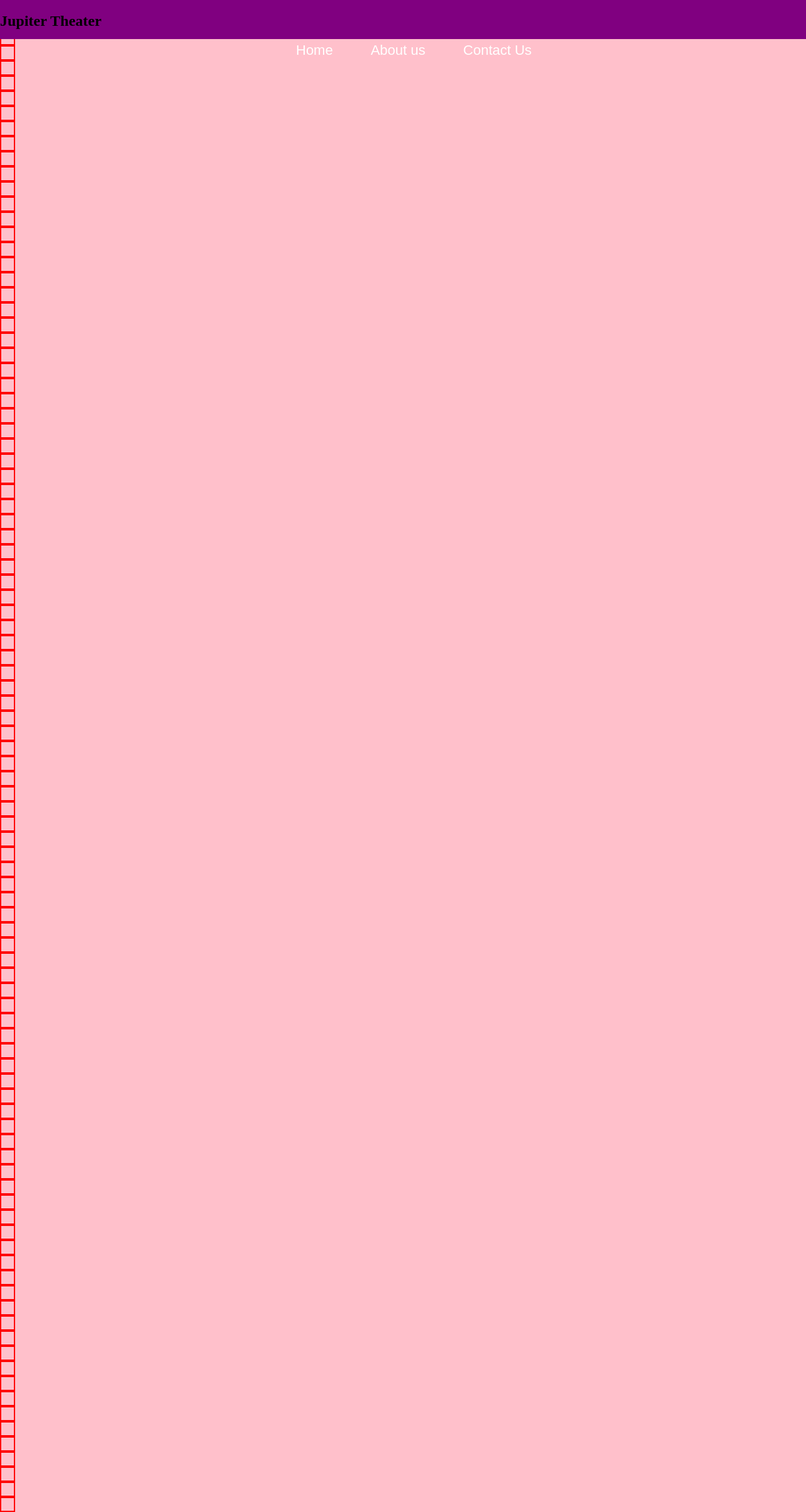
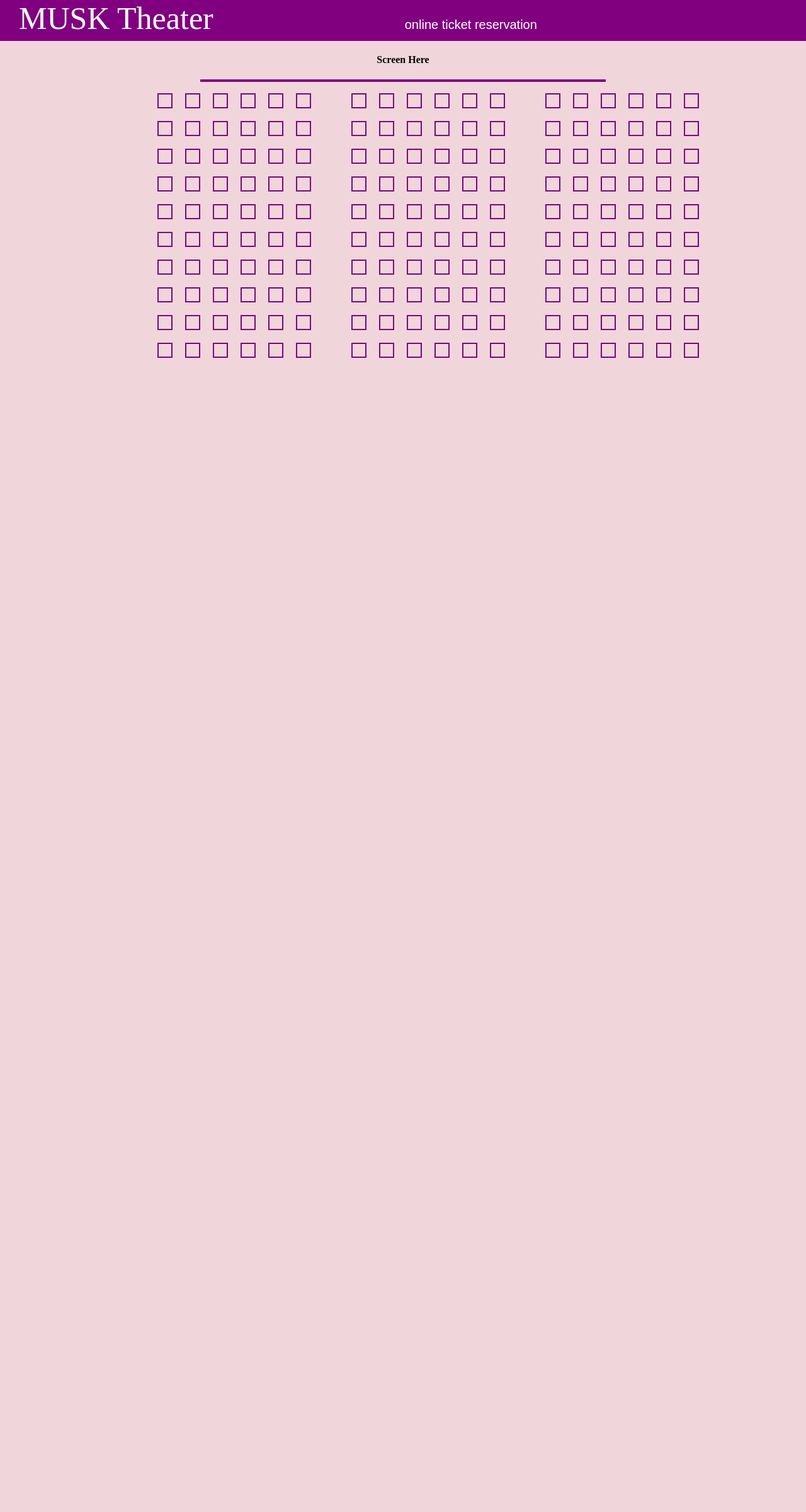
Before and after one commit to Roshan2059/roshan, a PHP site: page / in a window 1280 px wide. Shown: the whole page at 63% size. After the commit the page ends 568 px from the top, so only its background shows below. Run offline with PHP 8.4, Linux system fonts and the light colour scheme.

Commit message:
Created the seats and style it

```diff
--- a/index.html
+++ b/index.html
@@ -11,116 +11,17 @@
 
 <body>
 
-    <!-- navbar -->
-    <div>
-        <nav>
-            <h1>
-                Jupiter Theater
-            </h1>
-            <ul>
-                <li><a href="">Home</a></li>
-                <li><a href="">About us</a></li>
-                <li><a href="">Contact Us</a></li>
-            </ul>
-        </nav>
+    <div class="first-container">
+            <span class="big">MUSK  Theater</span>
+             <span class="small">online ticket reservation</span>
     </div>
 
     <!-- seats -->
     <div id="seat-container">
-        <div class="seats"></div>
-        <div class="seats"></div>
-        <div class="seats"></div>
-        <div class="seats"></div>
-        <div class="seats"></div>
-        <div class="seats"></div>
-        <div class="seats"></div>
-        <div class="seats"></div>
-        <div class="seats"></div>
-        <div class="seats"></div>
-        <div class="seats"></div>
-        <div class="seats"></div>
-        <div class="seats"></div>
-        <div class="seats"></div>
-        <div class="seats"></div>
-        <div class="seats"></div>
-        <div class="seats"></div>
-        <div class="seats"></div>
-        <div class="seats"></div>
-        <div class="seats"></div>
-        <div class="seats"></div>
-        <div class="seats"></div>
-        <div class="seats"></div>
-        <div class="seats"></div>
-        <div class="seats"></div>
-        <div class="seats"></div>
-        <div class="seats"></div>
-        <div class="seats"></div>
-        <div class="seats"></div>
-        <div class="seats"></div>
-        <div class="seats"></div>
-        <div class="seats"></div>
-        <div class="seats"></div>
-        <div class="seats"></div>
-        <div class="seats"></div>
-        <div class="seats"></div>
-        <div class="seats"></div>
-        <div class="seats"></div>
-        <div class="seats"></div>
-        <div class="seats"></div>
-        <div class="seats"></div>
-        <div class="seats"></div>
-        <div class="seats"></div>
-        <div class="seats"></div>
-        <div class="seats"></div>
-        <div class="seats"></div>
-        <div class="seats"></div>
-        <div class="seats"></div>
-        <div class="seats"></div>
-        <div class="seats"></div>
-        <div class="seats"></div>
-        <div class="seats"></div>
-        <div class="seats"></div>
-        <div class="seats"></div>
-        <div class="seats"></div>
-        <div class="seats"></div>
-        <div class="seats"></div>
-        <div class="seats"></div>
-        <div class="seats"></div>
-        <div class="seats"></div>
-        <div class="seats"></div>
-        <div class="seats"></div>
-        <div class="seats"></div>
-        <div class="seats"></div>
-        <div class="seats"></div>
-        <div class="seats"></div>
-        <div class="seats"></div>
-        <div class="seats"></div>
-        <div class="seats"></div>
-        <div class="seats"></div>
-        <div class="seats"></div>
-        <div class="seats"></div>
-        <div class="seats"></div>
-        <div class="seats"></div>
-        <div class="seats"></div>
-        <div class="seats"></div>
-        <div class="seats"></div>
-        <div class="seats"></div>
-        <div class="seats"></div>
-        <div class="seats"></div>
-        <div class="seats"></div>
-        <div class="seats"></div>
-        <div class="seats"></div>
-        <div class="seats"></div>
-        <div class="seats"></div>
-        <div class="seats"></div>
-        <div class="seats"></div>
-        <div class="seats"></div>
-        <div class="seats"></div>
-        <div class="seats"></div>
-        <div class="seats"></div>
-        <div class="seats"></div>
-        <div class="seats"></div>
-        <div class="seats"></div>
+        <h4>Screen Here</h4>
+        <hr>
+        <div class="first-box">
+            <div class="first-row">
                 <div class="seats"></div>
                 <div class="seats"></div>
                 <div class="seats"></div>
@@ -128,6 +29,249 @@
                 <div class="seats"></div>
                 <div class="seats"></div>
             </div>
+            <div class="second-row">
+                <div class="seats"></div>
+                <div class="seats"></div>
+                <div class="seats"></div>
+                <div class="seats"></div>
+                <div class="seats"></div>
+                <div class="seats"></div>
+            </div>
+            <div class="third-row">
+                <div class="seats"></div>
+                <div class="seats"></div>
+                <div class="seats"></div>
+                <div class="seats"></div>
+                <div class="seats"></div>
+                <div class="seats"></div>
+            </div>
+            <div class="fourth-row">
+                <div class="seats"></div>
+                <div class="seats"></div>
+                <div class="seats"></div>
+                <div class="seats"></div>
+                <div class="seats"></div>
+                <div class="seats"></div>
+            </div>
+            <div class="fifth-row">
+                <div class="seats"></div>
+                <div class="seats"></div>
+                <div class="seats"></div>
+                <div class="seats"></div>
+                <div class="seats"></div>
+                <div class="seats"></div>
+            </div>
+            <div class="sixth-row">
+                <div class="seats"></div>
+                <div class="seats"></div>
+                <div class="seats"></div>
+                <div class="seats"></div>
+                <div class="seats"></div>
+                <div class="seats"></div>
+            </div>
+            <div class="seventh-row">
+                <div class="seats"></div>
+                <div class="seats"></div>
+                <div class="seats"></div>
+                <div class="seats"></div>
+                <div class="seats"></div>
+                <div class="seats"></div>
+            </div>
+            <div class="eighth-row">
+                <div class="seats"></div>
+                <div class="seats"></div>
+                <div class="seats"></div>
+                <div class="seats"></div>
+                <div class="seats"></div>
+                <div class="seats"></div>
+            </div>
+            <div class="ninth-row">
+                <div class="seats"></div>
+                <div class="seats"></div>
+                <div class="seats"></div>
+                <div class="seats"></div>
+                <div class="seats"></div>
+                <div class="seats"></div>
+            </div>
+            <div class="tenth-row">
+                <div class="seats"></div>
+                <div class="seats"></div>
+                <div class="seats"></div>
+                <div class="seats"></div>
+                <div class="seats"></div>
+                <div class="seats"></div>
+            </div>
+        </div>
+
+
+        <div class="second-box">
+            <div class="first-row">
+                <div class="seats"></div>
+                <div class="seats"></div>
+                <div class="seats"></div>
+                <div class="seats"></div>
+                <div class="seats"></div>
+                <div class="seats"></div>
+            </div>
+            <div class="second-row">
+                <div class="seats"></div>
+                <div class="seats"></div>
+                <div class="seats"></div>
+                <div class="seats"></div>
+                <div class="seats"></div>
+                <div class="seats"></div>
+            </div>
+            <div class="third-row">
+                <div class="seats"></div>
+                <div class="seats"></div>
+                <div class="seats"></div>
+                <div class="seats"></div>
+                <div class="seats"></div>
+                <div class="seats"></div>
+            </div>
+            <div class="fourth-row">
+                <div class="seats"></div>
+                <div class="seats"></div>
+                <div class="seats"></div>
+                <div class="seats"></div>
+                <div class="seats"></div>
+                <div class="seats"></div>
+            </div>
+            <div class="fifth-row">
+                <div class="seats"></div>
+                <div class="seats"></div>
+                <div class="seats"></div>
+                <div class="seats"></div>
+                <div class="seats"></div>
+                <div class="seats"></div>
+            </div>
+            <div class="sixth-row">
+                <div class="seats"></div>
+                <div class="seats"></div>
+                <div class="seats"></div>
+                <div class="seats"></div>
+                <div class="seats"></div>
+                <div class="seats"></div>
+            </div>
+            <div class="seventh-row">
+                <div class="seats"></div>
+                <div class="seats"></div>
+                <div class="seats"></div>
+                <div class="seats"></div>
+                <div class="seats"></div>
+                <div class="seats"></div>
+            </div>
+            <div class="eighth-row">
+                <div class="seats"></div>
+                <div class="seats"></div>
+                <div class="seats"></div>
+                <div class="seats"></div>
+                <div class="seats"></div>
+                <div class="seats"></div>
+            </div>
+            <div class="ninth-row">
+                <div class="seats"></div>
+                <div class="seats"></div>
+                <div class="seats"></div>
+                <div class="seats"></div>
+                <div class="seats"></div>
+                <div class="seats"></div>
+            </div>
+            <div class="tenth-row">
+                <div class="seats"></div>
+                <div class="seats"></div>
+                <div class="seats"></div>
+                <div class="seats"></div>
+                <div class="seats"></div>
+                <div class="seats"></div>
+            </div>
+        </div>
+
+
+        <div class="third-box">
+            <div class="first-row">
+                <div class="seats"></div>
+                <div class="seats"></div>
+                <div class="seats"></div>
+                <div class="seats"></div>
+                <div class="seats"></div>
+                <div class="seats"></div>
+            </div>
+            <div class="second-row">
+                <div class="seats"></div>
+                <div class="seats"></div>
+                <div class="seats"></div>
+                <div class="seats"></div>
+                <div class="seats"></div>
+                <div class="seats"></div>
+            </div>
+            <div class="third-row">
+                <div class="seats"></div>
+                <div class="seats"></div>
+                <div class="seats"></div>
+                <div class="seats"></div>
+                <div class="seats"></div>
+                <div class="seats"></div>
+            </div>
+            <div class="fourth-row">
+                <div class="seats"></div>
+                <div class="seats"></div>
+                <div class="seats"></div>
+                <div class="seats"></div>
+                <div class="seats"></div>
+                <div class="seats"></div>
+            </div>
+            <div class="fifth-row">
+                <div class="seats"></div>
+                <div class="seats"></div>
+                <div class="seats"></div>
+                <div class="seats"></div>
+                <div class="seats"></div>
+                <div class="seats"></div>
+            </div>
+            <div class="sixth-row">
+                <div class="seats"></div>
+                <div class="seats"></div>
+                <div class="seats"></div>
+                <div class="seats"></div>
+                <div class="seats"></div>
+                <div class="seats"></div>
+            </div>
+            <div class="seventh-row">
+                <div class="seats"></div>
+                <div class="seats"></div>
+                <div class="seats"></div>
+                <div class="seats"></div>
+                <div class="seats"></div>
+                <div class="seats"></div>
+            </div>
+            <div class="eighth-row">
+                <div class="seats"></div>
+                <div class="seats"></div>
+                <div class="seats"></div>
+                <div class="seats"></div>
+                <div class="seats"></div>
+                <div class="seats"></div>
+            </div>
+            <div class="ninth-row">
+                <div class="seats"></div>
+                <div class="seats"></div>
+                <div class="seats"></div>
+                <div class="seats"></div>
+                <div class="seats"></div>
+                <div class="seats"></div>
+            </div>
+            <div class="tenth-row">
+                <div class="seats"></div>
+                <div class="seats"></div>
+                <div class="seats"></div>
+                <div class="seats"></div>
+                <div class="seats"></div>
+                <div class="seats"></div>
+            </div>
+        </div>
+
+    </div>
 </body>
 
 </html>
--- a/style.css
+++ b/style.css
@@ -1,50 +1,97 @@
 body{
-    background-color: pink;
+    background-color: rgb(240, 214, 218);
     margin: 0;
     padding: 0;
 }
 
-nav{
+.first-container{
+    width: 100%;
+    height: 65px;
     background-color: purple;
-    position: fixed;
-    top: 0;
-    width: 100%;
-    height: 62px;
-}
-
-nav span{
-    float: left;
-    font-family: constantia;
-    padding-bottom: 20px;
-    font-size: 50px;
     color: white;
 }
 
-nav ul{
-    list-style: none;
-    margin-left: 400px;
+.first-container .big{
+    padding-left: 30px;
+    font-size: 50px;
+    font-family: constantia;
 }
 
-nav ul li a{
-    text-decoration: none;
-    float: left;
-    font-size: 22px;
-    text-align: center;
+.first-container .small{
+    padding-left: 300px;
+    padding-top: 20px;
+    font-size: 20px;
     font-family: sans-serif;
-    color: white;
-    padding-left: 30px;
-    padding-right: 30px;
 }
 
-nav ul li a:hover{
-    background-color: white;
-    color: purple;
-    height: 62px;
+#seat-container{
+  width: 100%;
+}
+
+#seat-container h4{
+    text-align: center;
+}
+
+hr{
+    border: 2px solid purple;
+    width: 50%;
 }
 
 .seats{
     display: grid;
-    border: 2px solid red;
+    border: 2px solid purple;
     height: 20px;
     width: 20px;
+    margin: 10px;
 }
+
+.seats:hover{
+    background-color: purple;
+    color: white;
+}
+
+.first-row{
+    display:flex;
+}
+.second-row{
+    display:flex;
+}
+.third-row{
+    display:flex;
+}
+.fourth-row{
+    display:flex;
+}
+.fifth-row{
+    display:flex;
+}
+.sixth-row{
+    display:flex;
+}
+.seventh-row{
+    display:flex;
+}
+.eighth-row{
+    display:flex;
+}
+.ninth-row{
+    display:flex;
+}
+.tenth-row{
+    display:flex;
+}
+
+.first-box{
+    margin-left: 240px;
+    display: inline-block;
+}
+
+.second-box{
+    margin-left: 40px;
+    display: inline-block;
+}
+
+.third-box{
+    margin-left: 40px;
+    display: inline-block;
+}
```
Lines whose indentation alone changed are shown as unchanged.
